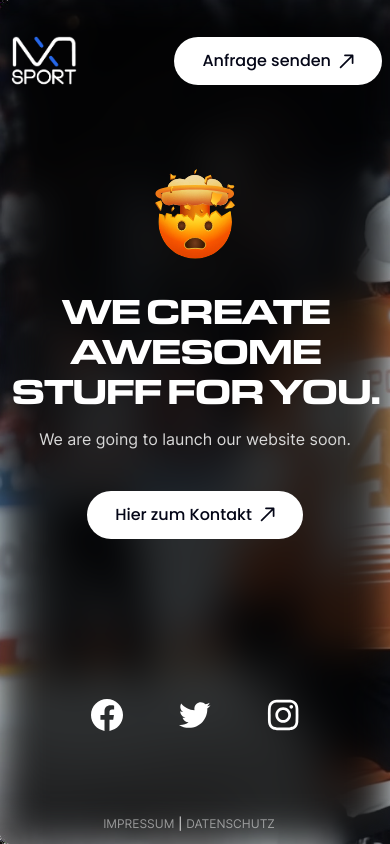
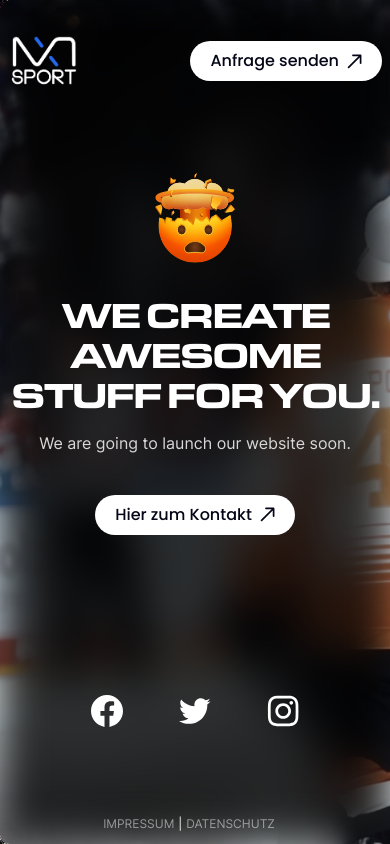
Before and after one commit to nxtyou/nxtsport, a Next.js app: page / in a window 390 px wide. Built offline with nearby package versions, Linux system fonts and the light colour scheme.

Commit message:
Changed dimensions on smaller screens

```diff
--- a/components/atoms/ButtonLink.jsx
+++ b/components/atoms/ButtonLink.jsx
@@ -13,7 +13,7 @@ const ButtonLink = ({
   return (
     <Link
       href={href}
-      className={`flex w-fit items-center rounded-full px-7 py-4 font-poppins font-medium transition-all ${
+      className={`flex w-fit items-center rounded-full px-5 py-3 font-poppins font-medium transition-all sm:px-7 sm:py-4 ${
         black ? 'bg-black text-white hover:text-iron' : 'bg-white text-black hover:bg-iron'
       } ${big ? 'md:text-lg' : ''} ${className || ''}`}>
       {leftIcon && <span className="mr-3">{leftIcon}</span>}
```
